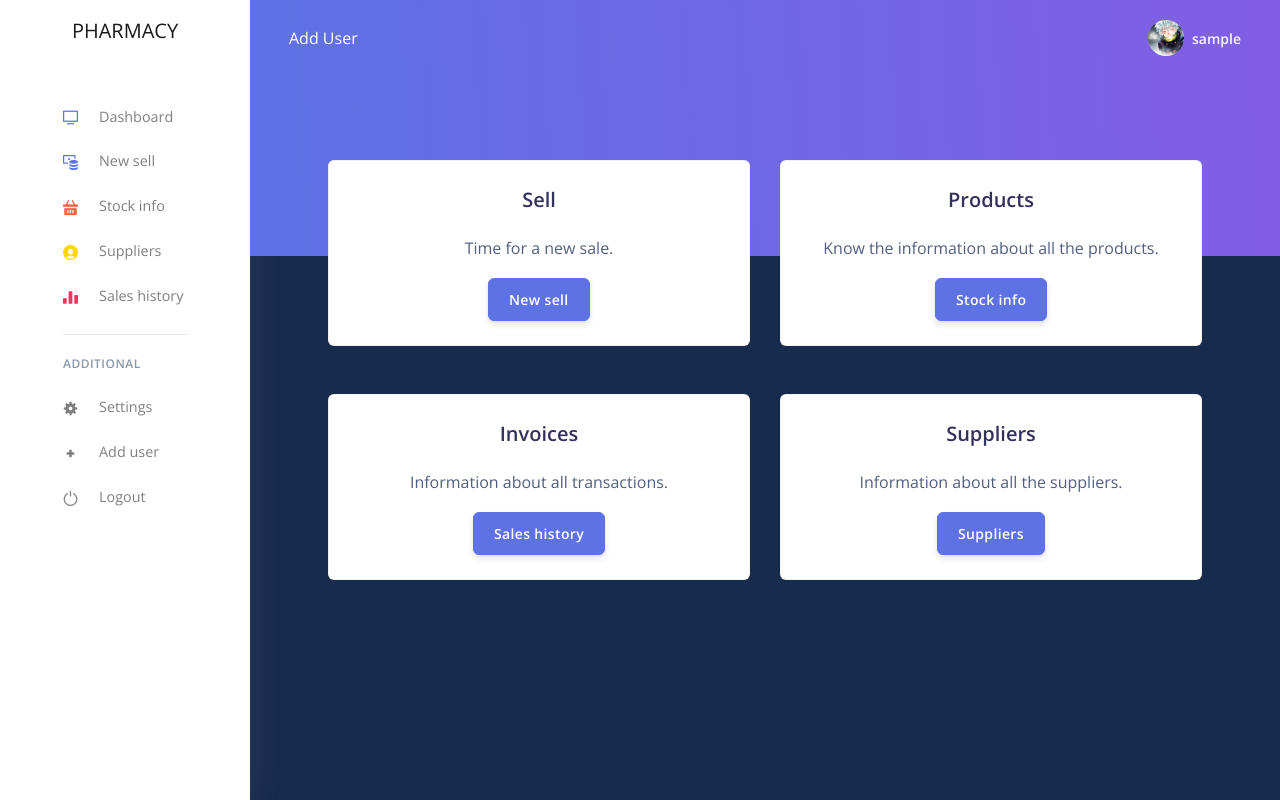
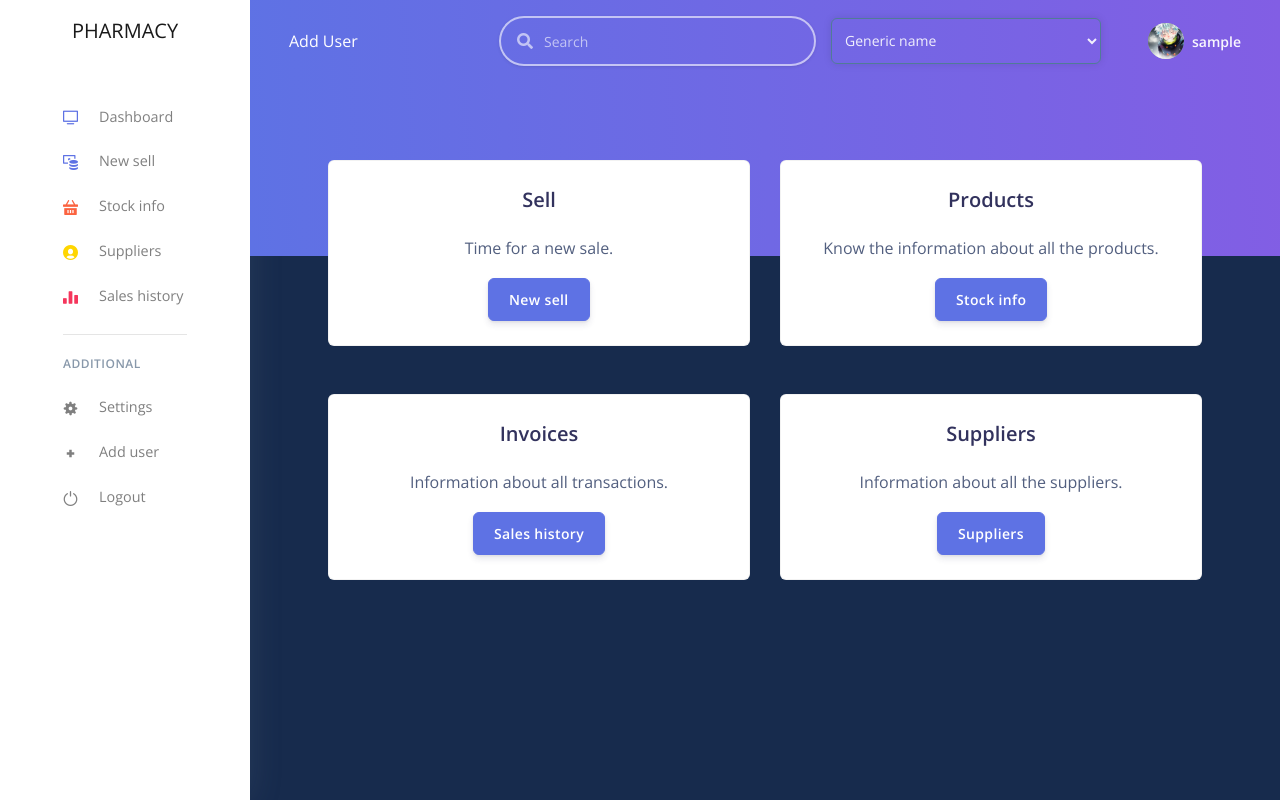
Before and after one commit to nandu1336/pharmacy-1, a Flask app: page /dashboard in a window 1280 px wide. Run offline with Flask 2, Linux system fonts and the light colour scheme; the visitor is signed in with stand-in values (Sample User, id 1); tables that the repository leaves empty or names only in its code hold one stand-in row (values such as "Sample post"); some libraries are stand-ins or nearby versions.

Commit message:
Fixed products page

```diff
--- a/bps/templates/layout.html
+++ b/bps/templates/layout.html
@@ -21,6 +21,18 @@
   <link type="text/css" href="../static/css/argon.css?v=1.0.0" rel="stylesheet">
   <!-- Project Specific CSS -->
   <link rel="stylesheet" type="text/css" href="../static/css/project.css">
+  <style>
+.selcls {
+    padding: 9px;
+    border: solid 1px #517B97;
+    outline: 0;
+    box-shadow: rgba(0,0,0, 0.1) 0px 0px 8px;
+    -moz-box-shadow: rgba(0,0,0, 0.1) 0px 0px 8px;
+    -webkit-box-shadow: rgba(0,0,0, 0.1) 0px 0px 8px;
+
+    }
+
+</style>
 </head>
 
 <body class="bg-default">
@@ -261,7 +273,7 @@
         <!-- Brand -->
            <a class="breadcrumb-item active text-white" aria-current="page">Add User</a>
         <!-- Form- SEARCH BAR -->
-        <!--
+
         <form class="navbar-search navbar-search-dark form-inline mr-3 d-none d-md-flex ml-lg-auto">
           <div class="form-group mb-0">
             <div class="input-group input-group-alternative">
@@ -271,8 +283,16 @@
               <input class="form-control" placeholder="Search" type="text">
             </div>
           </div>
+          <div class="col-sm-2">
+          <select class="form-control selcls" id="gender1">
+            <option style="color:black;">Generic name</option>
+            <option style="color:black;">Product name</option>
+            <option style="color:black;">Supplier</option>
+          </select>
+
+        </div>
         </form>
-      -->
+
 
 
 
```
Also changed, not shown: bps/templates/product.html (+4 -3 lines).
